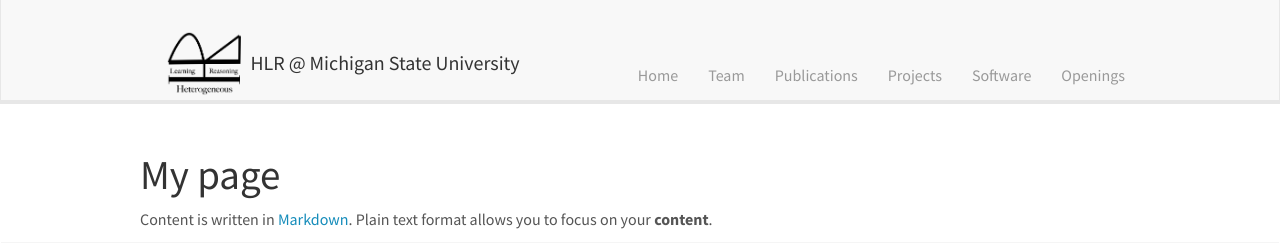
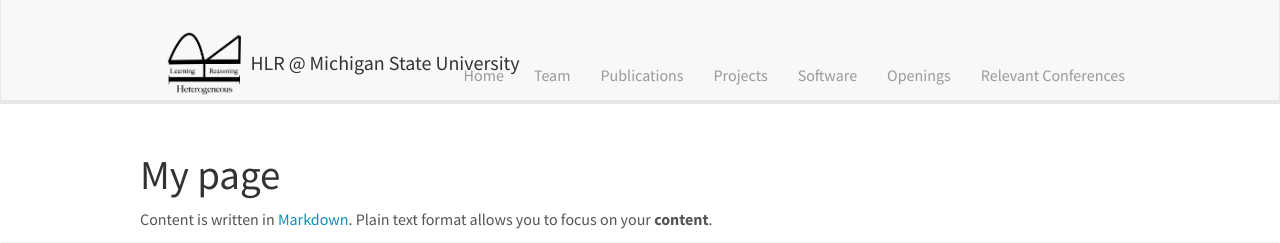
Before and after one commit to HLR/HLR.github.io, a Jekyll site: the page built from aeuindex.md, in a window 1280 px wide. Shown: the top 243 px of the page. Built offline with Jekyll 4.4.1, drawn with Linux system fonts in a browser that asks for light colours; nearby versions of some CDN libraries.

Commit message:
Update header.html
Add a link for recent relevant conferences

```diff
--- a/_includes/header.html
+++ b/_includes/header.html
@@ -20,6 +20,7 @@
 		<li><a href="{{ site.url }}{{ site.baseurl }}/projects">Projects</a></li>
 		<li><a href="{{ site.url }}{{ site.baseurl }}/software">Software</a></li>
 		<li><a href="{{ site.url }}{{ site.baseurl }}/openings">Openings</a></li>
+		<li><a href="https://aideadlin.es/?sub=ML,NLP">Relevant Conferences</a></li>
 	  </ul>
 	</div>
   </div>
```
